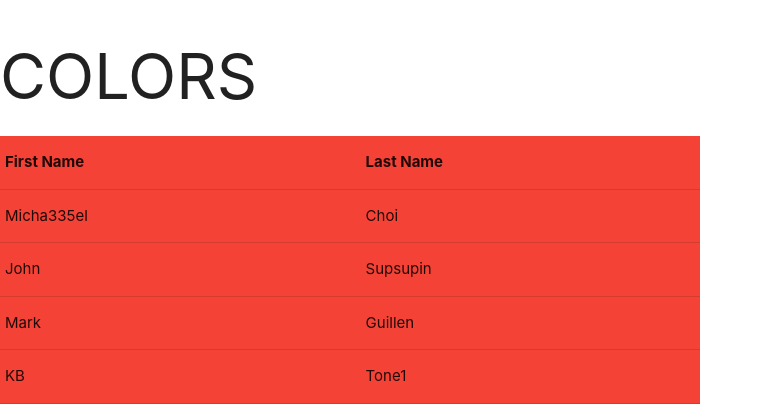
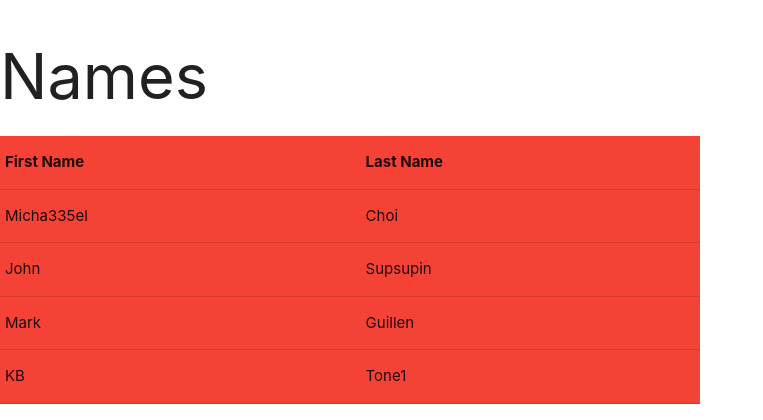
Before and after one commit to bvnger/Html-Table, a Flask app: page / in a window 1280 px wide. Shown: the top 420 px of the page, without its empty margins (0-763 px from the left). Run offline with Flask 2, Linux system fonts and the light colour scheme.

```diff
--- a/templates/index.html
+++ b/templates/index.html
@@ -15,7 +15,7 @@
 
     <body>
         <div class="container, col s3">
-            <h1>COLORS</h1>
+            <h1>Names</h1>
             <div class="s4"></div>
             <div class="red" style="width: 700px; text-align: top;" "z-depth-5">
                 <table>
```
